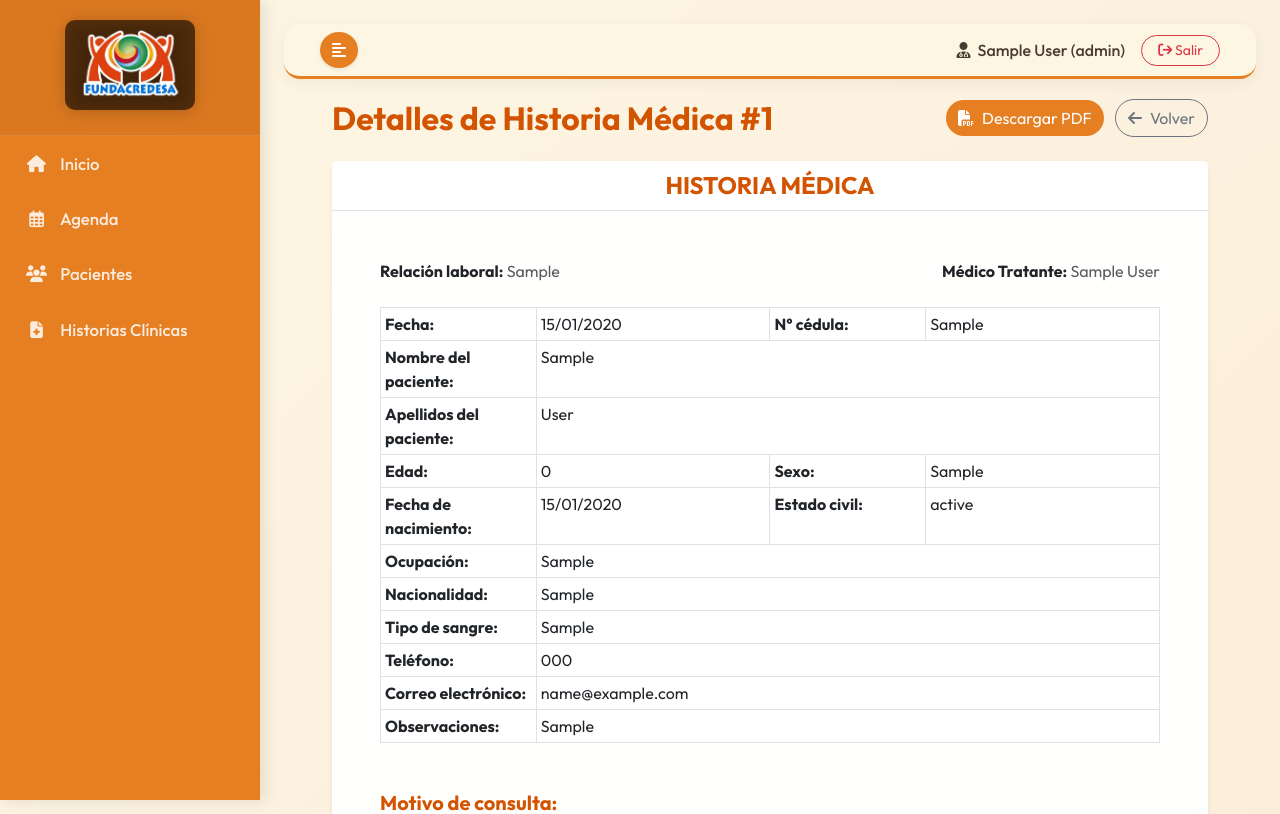
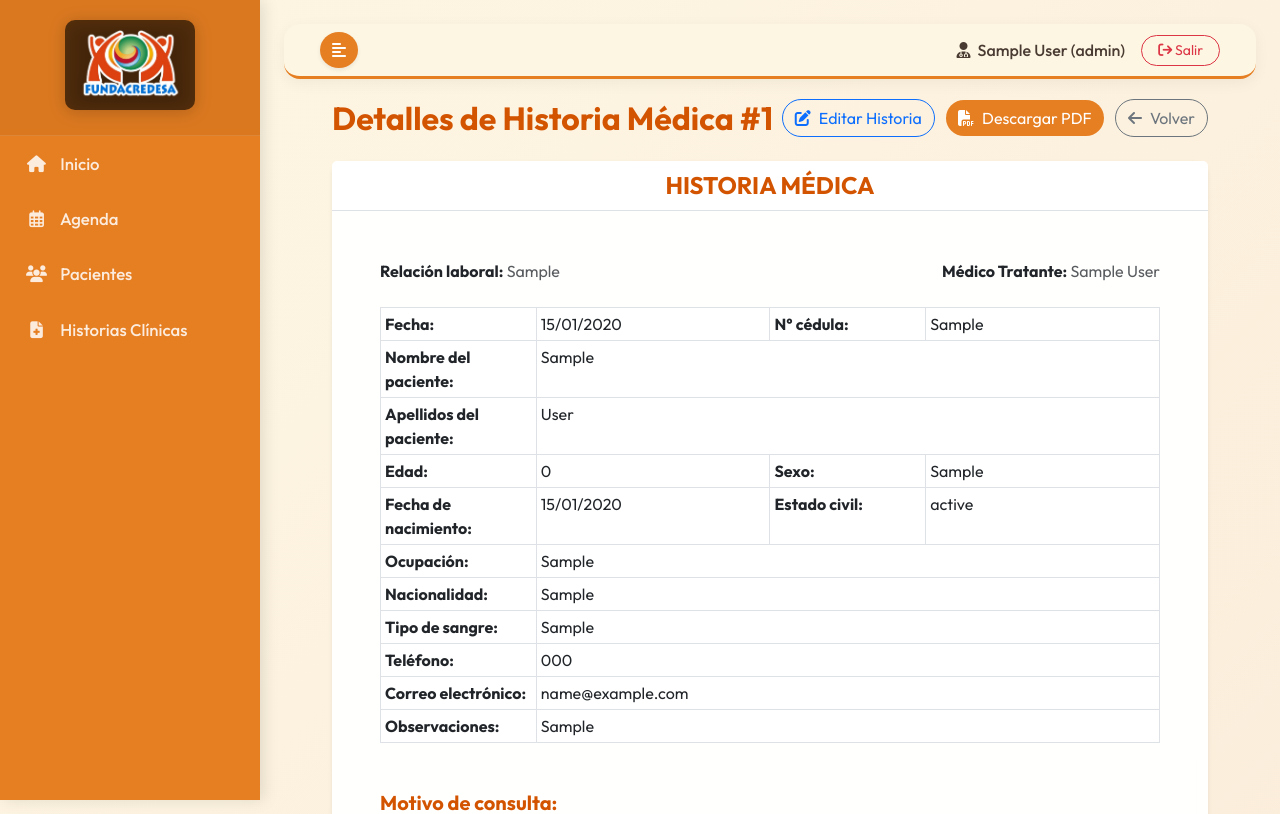
Before and after one commit to XorDu/citasmedicas_fundacredesa, a Flask app: page /historias/view/1 in a window 1280 px wide. Shown: the top 814 px of the page. Run offline with Flask 3, Linux system fonts and the light colour scheme; a user stored in the database is signed in; tables that the repository leaves empty hold one stand-in row (values such as "Sample post"); some libraries are stand-ins or nearby versions.

Commit message:
Update frontend/templates/historias/view.html

```diff
--- a/frontend/templates/historias/view.html
+++ b/frontend/templates/historias/view.html
@@ -5,6 +5,7 @@
     <div class="d-flex justify-content-between align-items-center mb-4">
         <h2 class="fw-bold mb-0">Detalles de Historia Médica #{{ history.id }}</h2>
         <div>
+            <a href="{{ url_for('historias.edit', id=history.id) }}" class="btn btn-outline-primary rounded-pill me-2"><i class="fa-solid fa-pen-to-square me-2"></i>Editar Historia</a>
             <a href="{{ url_for('historias.generate_pdf', id=history.id) }}" class="btn btn-primary-accent rounded-pill me-2"><i class="fa-solid fa-file-pdf me-2"></i>Descargar PDF</a>
             <a href="{{ url_for('historias.index') }}" class="btn btn-outline-secondary rounded-pill"><i class="fa-solid fa-arrow-left me-2"></i>Volver</a>
         </div>
```
